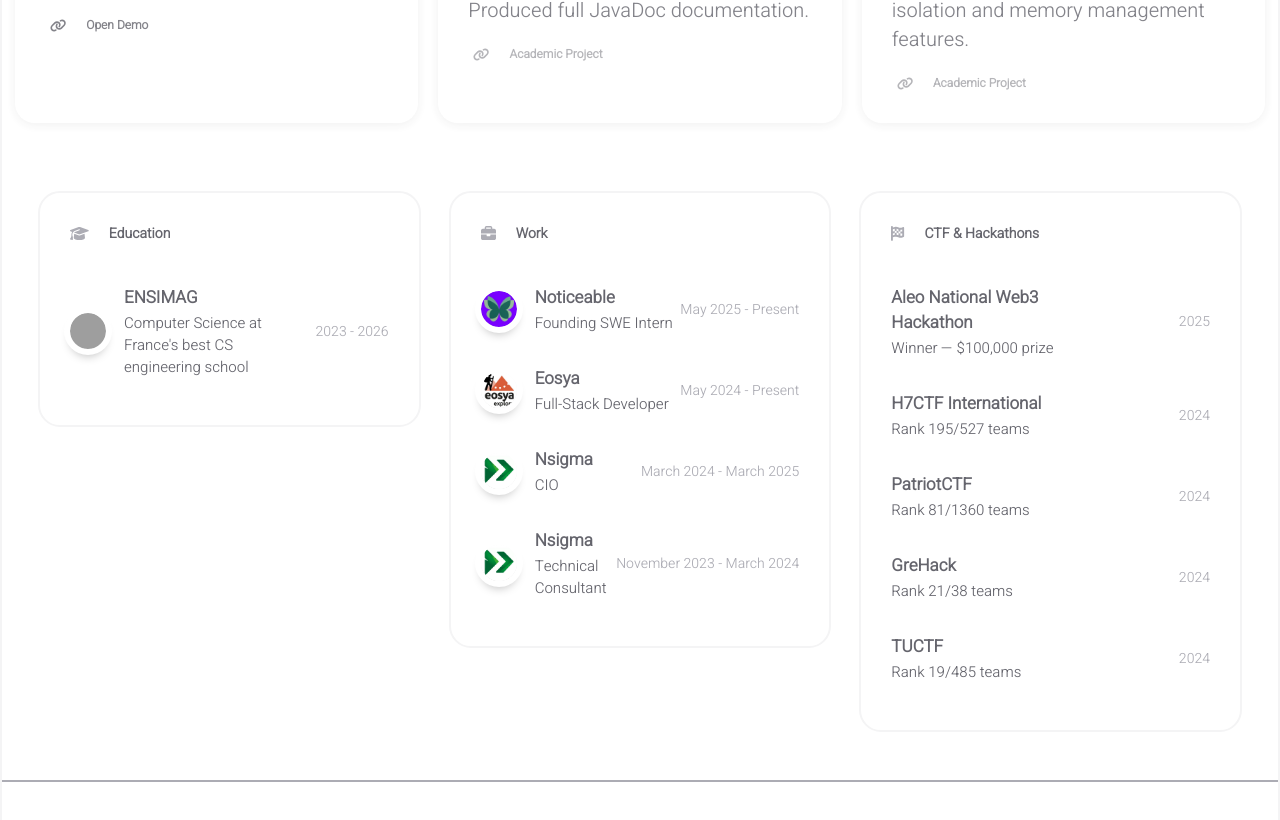
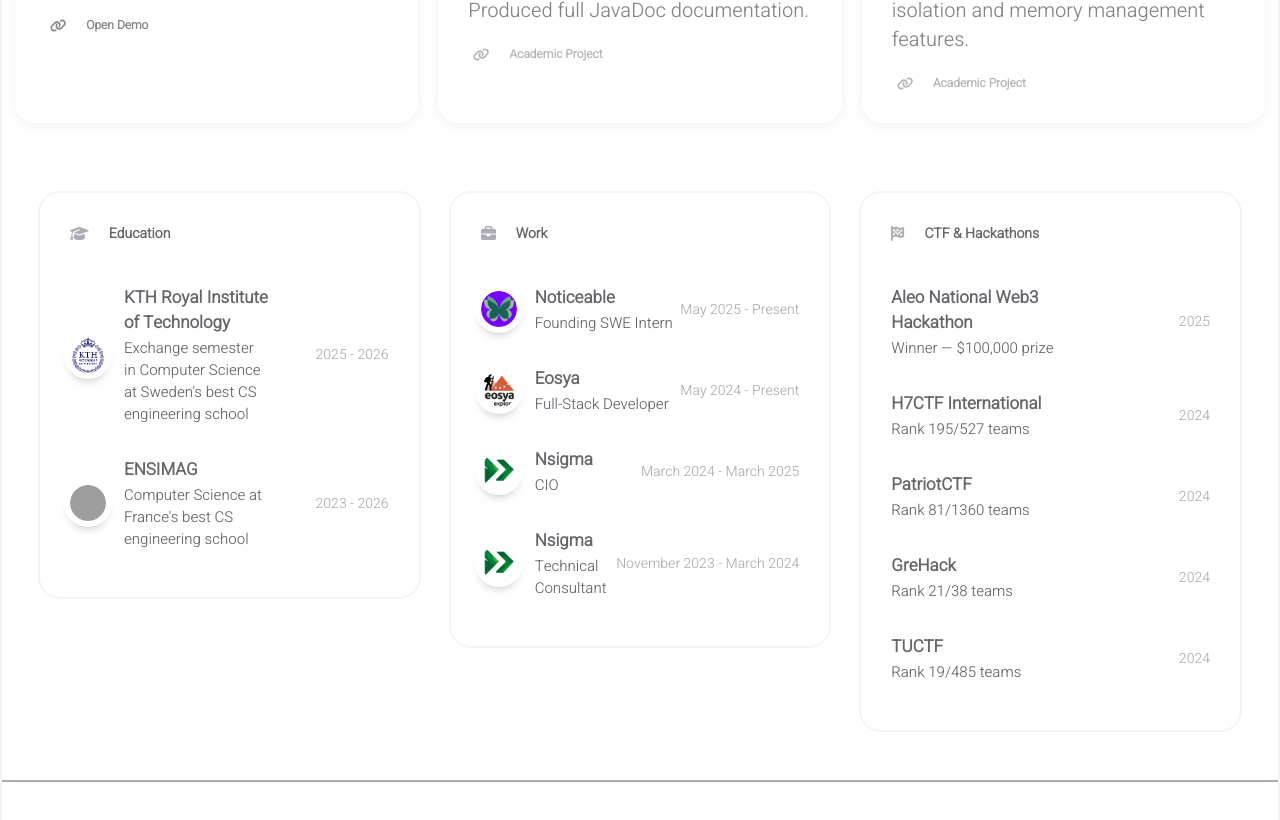
Before and after one commit to UnMars/Portfolio, a React (Create React App) app: page / in a window 1280 px wide. Shown: the part 2009-2829 px from the top of the page. Built offline with nearby package versions, Linux system fonts and the light colour scheme; grey boxes are pictures that could not be loaded.

Commit message:
feat: add KTH education

```diff
--- a/src/components/homepage/education.jsx
+++ b/src/components/homepage/education.jsx
@@ -13,6 +13,25 @@
 					<div className="education-body">
 						<div className="education-item">
 							<img
+								src="./kth.png"
+								alt="kth"
+								className="education-image"
+							/>
+							<div className="education-info">
+								<div className="education-title">
+									KTH Royal Institute of Technology
+								</div>
+								<div className="education-subtitle">
+									Exchange semester in Computer Science at
+									Sweden's best CS engineering school
+								</div>
+							</div>
+							<div className="education-duration">
+								2025 - 2026
+							</div>
+						</div>
+						<div className="education-item">
+							<img
 								src="./ensimag.png"
 								alt="ensimag"
 								className="education-image"
@@ -20,7 +39,8 @@
 							<div className="education-info">
 								<div className="education-title">ENSIMAG</div>
 								<div className="education-subtitle">
-									Computer Science at France's best CS engineering school
+									Computer Science at France's best CS
+									engineering school
 								</div>
 							</div>
 							<div className="education-duration">
```
Also changed, not shown: public/kth.png (added).
